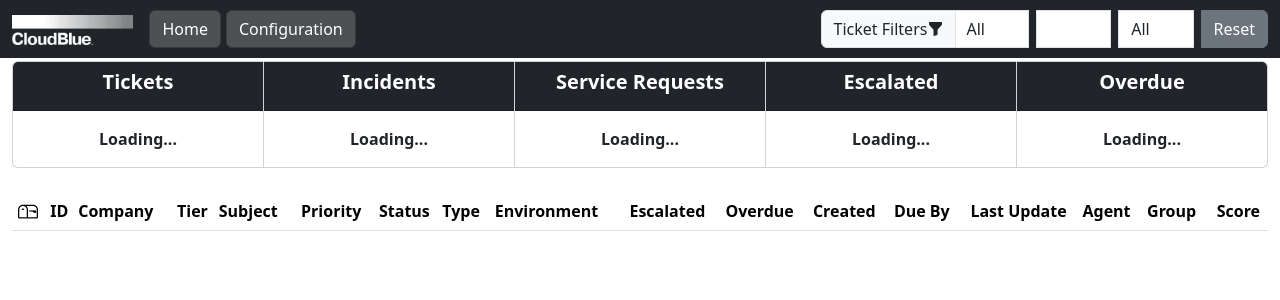
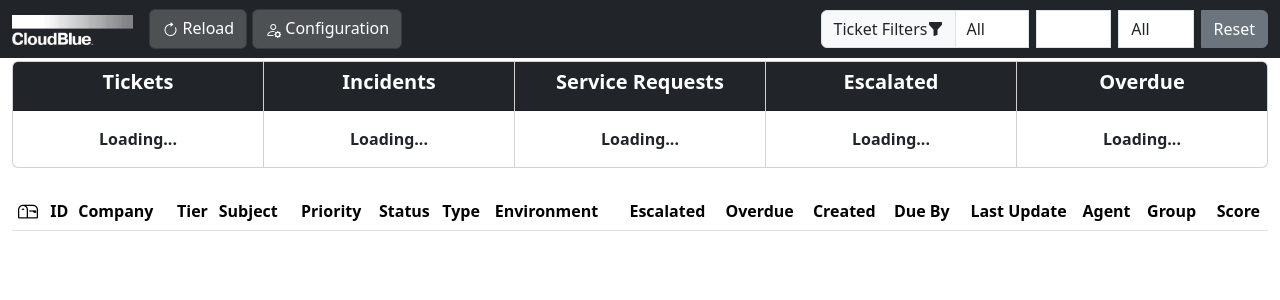
Before and after one commit to lohmancorp/fsc-suite, a Flask app: page / in a window 1280 px wide. Shown: the top 300 px of the page. Run offline with Flask 3, Linux system fonts and the light colour scheme; data that the repository does not hold is empty; parts of the project's set-up code (start-up, migrations or seed data) failed here and were passed over; some libraries are stand-ins or nearby versions.

Commit message:
Add files via upload

```diff
--- a/templates/tickets.html
+++ b/templates/tickets.html
@@ -247,12 +247,12 @@
                 <ul class="navbar-nav me-auto mb-2 mb-md-0">
                     <li class="nav-item">
                       <a class="btn btn-dark active" aria-expanded="false" role="button" href="/" id="homeButton">
-                        Home
+                        <i class="bi bi-arrow-clockwise text-white"></i> Reload
                       </a>
                     </li>
                     <li class="nav-item" style="padding-left: 5px;">
                         <button class="btn btn-dark active" type="button" data-bs-toggle="offcanvas" data-bs-target="#offcanvasConfig" aria-controls="offcanvasConfig">
-                          Configuration
+                          <i class="bi bi-person-gear text-white"></i> Configuration
                         </button>
                     </li>
 
```
